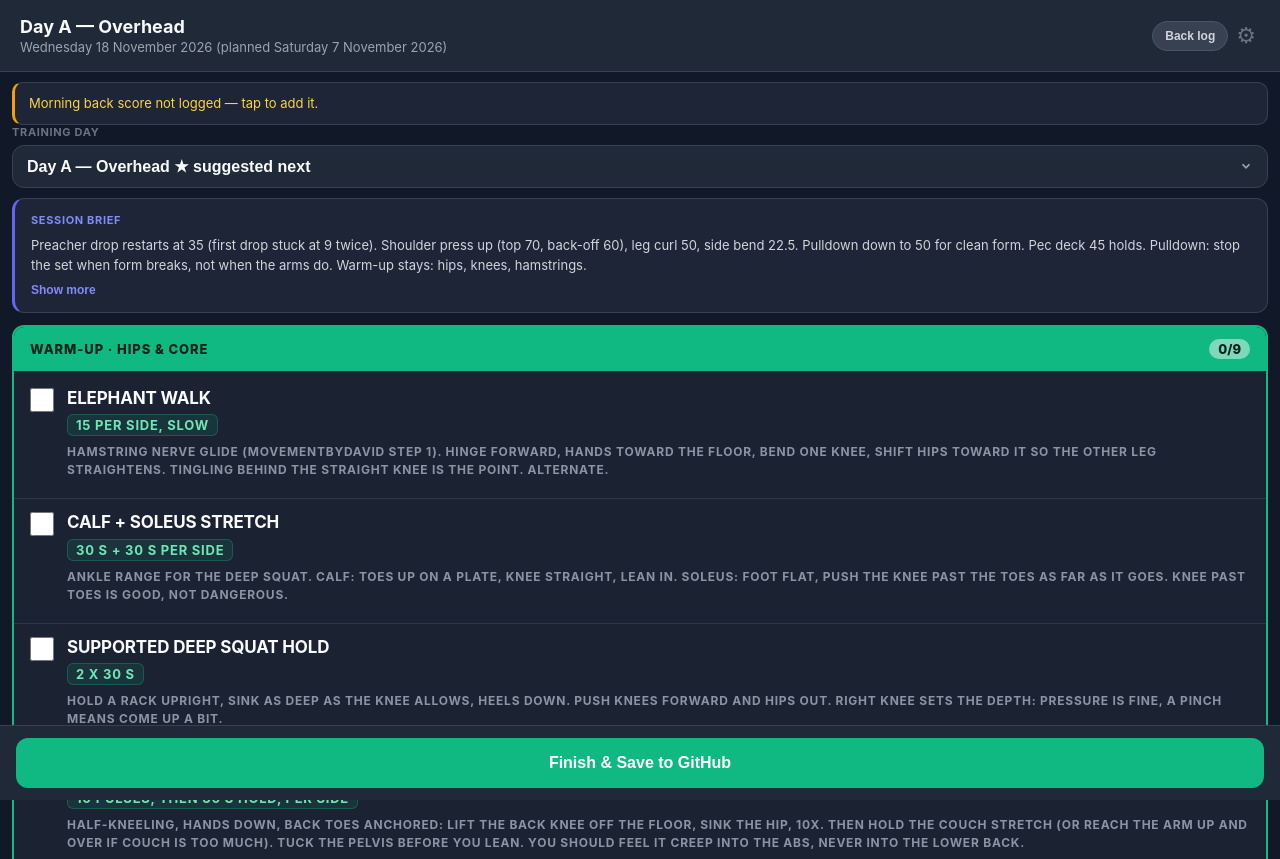
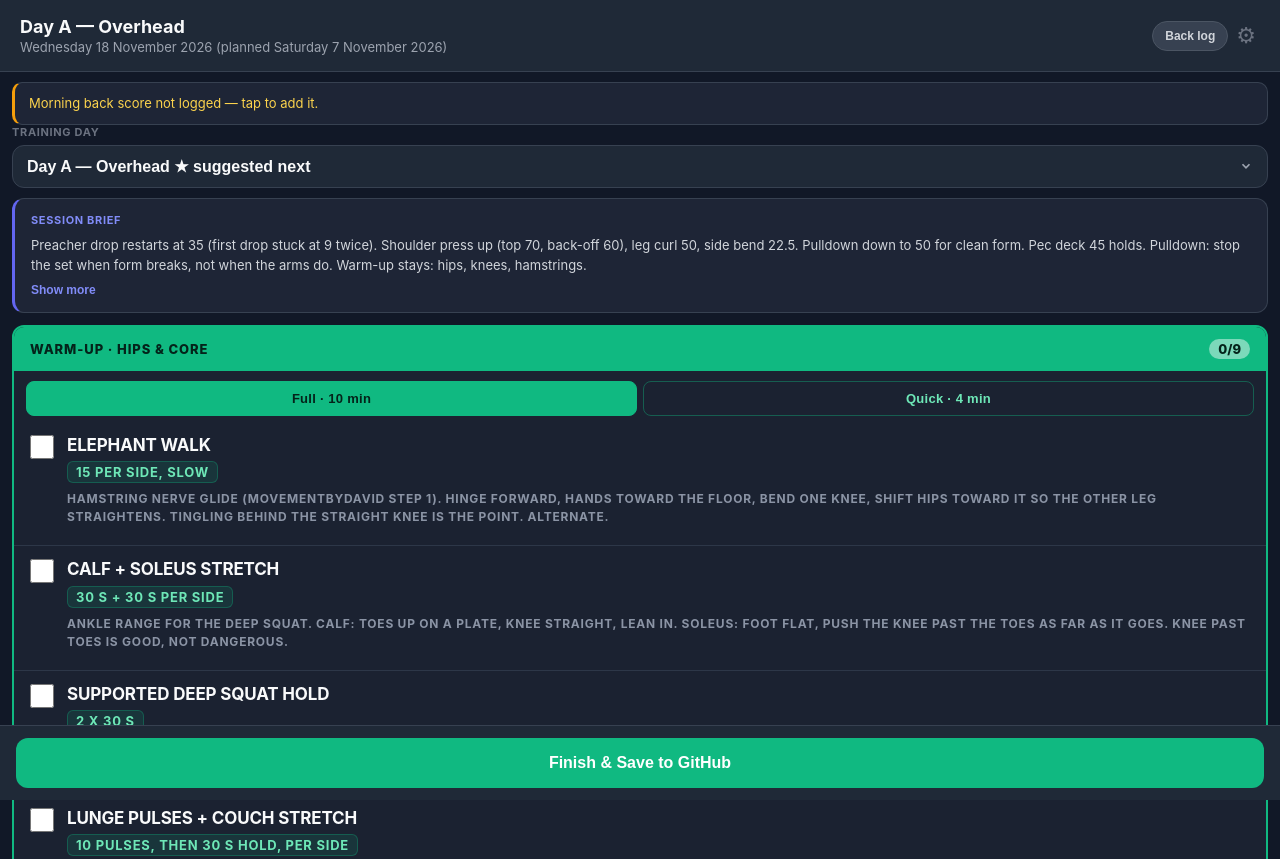
Before and after one commit to omrstny-source/workout-logger, a plain HTML site: page index.html in a window 1280 px wide. Shown: the top 859 px of the page. Drawn offline with Linux system fonts and the light colour scheme.

Commit message:
Warm-up: Full / Quick (4 min) switch, per-day quick list from plan.warmup_quick

```diff
--- a/index.html
+++ b/index.html
@@ -229,7 +229,14 @@
       background: rgba(255,255,255,0.45);
       padding: 2px 9px; border-radius: 999px;
     }
-    .warmup.collapsed ul { display: none; }
+    .warmup.collapsed ul, .warmup.collapsed .warmup-mode { display: none; }
+    .warmup-mode { display: flex; gap: 6px; padding: 10px 12px 2px; }
+    .warmup-mode button {
+      flex: 1; padding: 9px 6px; border-radius: 8px; cursor: pointer;
+      font-size: 13px; font-weight: 800; letter-spacing: 0.02em;
+      background: transparent; color: #6ee7b7; border: 1px solid rgba(16,185,129,0.4);
+    }
+    .warmup-mode button.on { background: #10b981; color: #04231a; border-color: #10b981; }
     .warmup ul { list-style: none; padding: 4px 0; }
     .warmup li {
       display: flex; align-items: flex-start; gap: 13px;
@@ -1156,12 +1163,24 @@ function unitField(ex) {
 // likely to be skipped when time is short, so it gets its own checklist above the
 // lifts rather than being buried in the session brief. Ticks are per day and are
 // cleared with the rest of the autosave when a session is saved.
+// warmup_quick (2026-11-18) is a per-day ~4-min evening version: { A: [...], B: [...] }.
+// The Full/Quick choice is sticky across sessions (global key, not cleared on save),
+// and quick ticks live under their own `w_<DAY>_q_` keys so switching never mixes them.
+function quickWarmupList() {
+  const q = (planFile && planFile.warmup_quick) || (plan && plan.warmup_quick) || null;
+  const list = q && q[currentDay];
+  return Array.isArray(list) ? list : [];
+}
+function warmupMode() {
+  return (ls('warmup_mode') === 'quick' && quickWarmupList().length) ? 'quick' : 'full';
+}
 function warmupList() {
+  if (warmupMode() === 'quick') return quickWarmupList();
   const list = (plan && plan.warmup) || (planFile && planFile.warmup) || [];
   return Array.isArray(list) ? list : [];
 }
 
-function warmupKey(i) { return `w_${currentDay}_${i}`; }
+function warmupKey(i) { return warmupMode() === 'quick' ? `w_${currentDay}_q_${i}` : `w_${currentDay}_${i}`; }
 
 function renderWarmup() {
   const host = document.getElementById('warmup-container');
@@ -1175,13 +1194,22 @@ function renderWarmup() {
   // Collapse it once it is finished so it stops taking up the screen mid-session.
   if (done === list.length) box.classList.add('collapsed');
 
+  const hasQuick = quickWarmupList().length > 0;
+  const mode = warmupMode();
   box.innerHTML = `
     <div class="warmup-head">
       <h4>Warm-up &middot; hips &amp; core</h4>
       <span class="warmup-count${done === list.length ? ' done' : ''}">${done}/${list.length}</span>
     </div>
+    ${hasQuick ? `<div class="warmup-mode">
+      <button type="button" data-mode="full" class="${mode === 'full' ? 'on' : ''}">Full &middot; 10 min</button>
+      <button type="button" data-mode="quick" class="${mode === 'quick' ? 'on' : ''}">Quick &middot; 4 min</button>
+    </div>` : ''}
     <ul></ul>
   `;
+  box.querySelectorAll('.warmup-mode button').forEach(b => {
+    b.onclick = (e) => { e.stopPropagation(); lsSet('warmup_mode', b.dataset.mode); renderWarmup(); };
+  });
   const ul = box.querySelector('ul');
 
   list.forEach((d, i) => {
@@ -1331,6 +1359,7 @@ function buildSession() {
     notion_page_id: plan.notion_page_id,
     exercises,
     warmup_completed: warmupList().filter((_, i) => ls(warmupKey(i)) === '1').map(d => d.name),
+    warmup_mode:    warmupMode(),
     session_notes:  document.getElementById('session-notes').value,
     duration_min:   duration
   };
```
